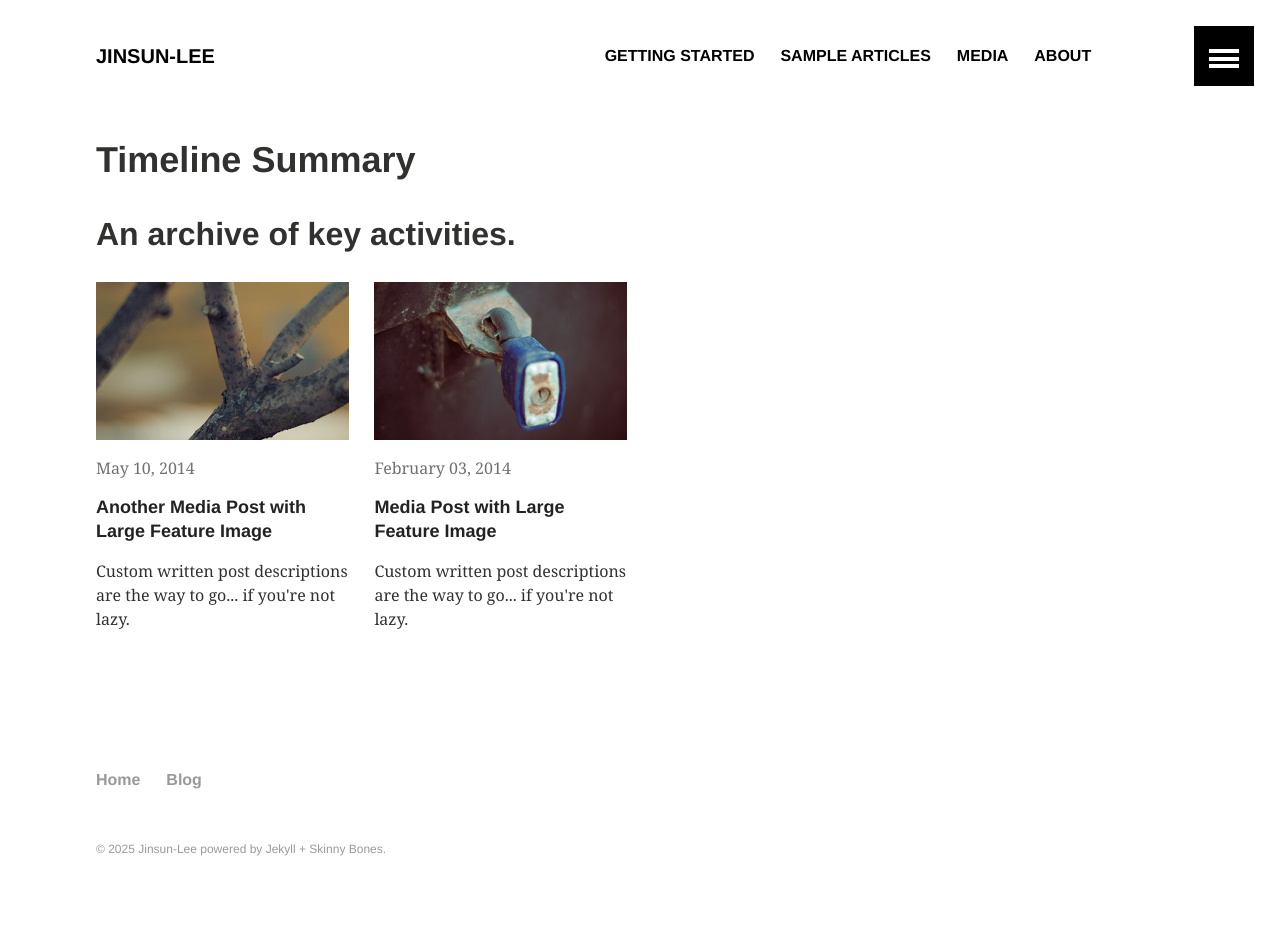
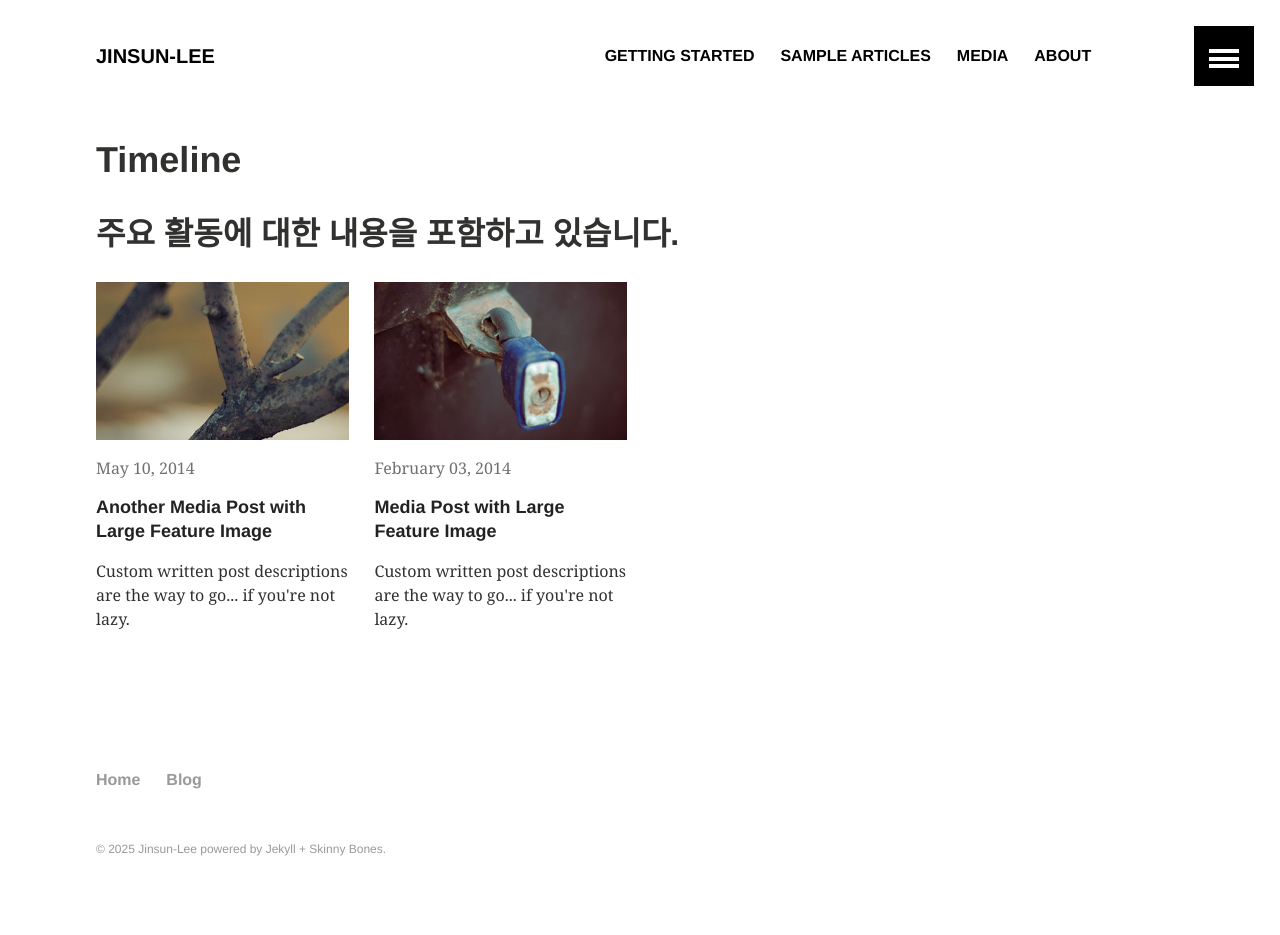
Before and after one commit to Jinsun-Lee/Jinsun-Lee.github.io, a Jekyll site: the page built from media/index.md, in a window 1280 px wide. Built offline with Jekyll 4.4.1, drawn with Linux system fonts in a browser that asks for light colours.

Commit message:
[test] media 문구 수정

```diff
--- a/media/index.md
+++ b/media/index.md
@@ -1,9 +1,9 @@
 ---
 layout: archive
-title: "Timeline Summary"
+title: "Timeline"
 date: 2025-03-29T11:40:45-04:00
 modified:
-excerpt: "An archive of key activities."
+excerpt: "주요 활동에 대한 내용을 포함하고 있습니다."
 tags: []
 image:
   feature:
```
